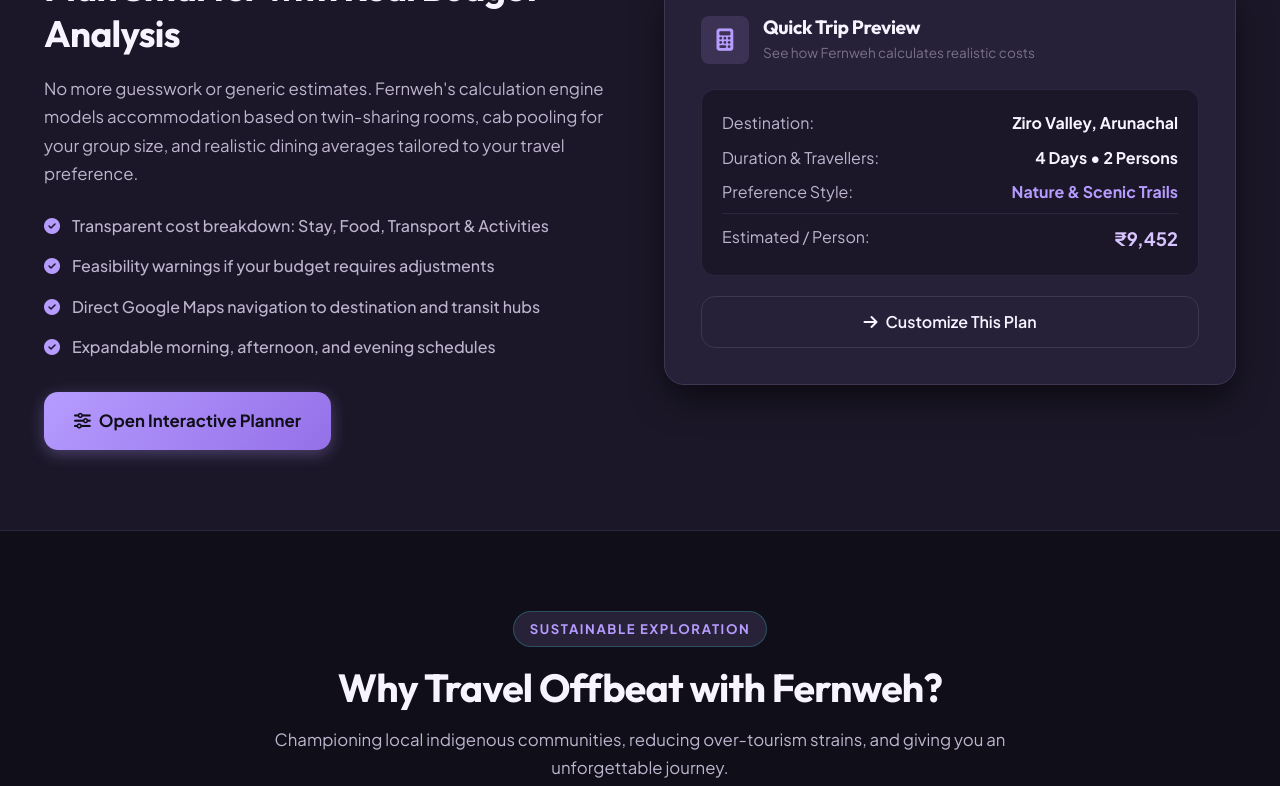
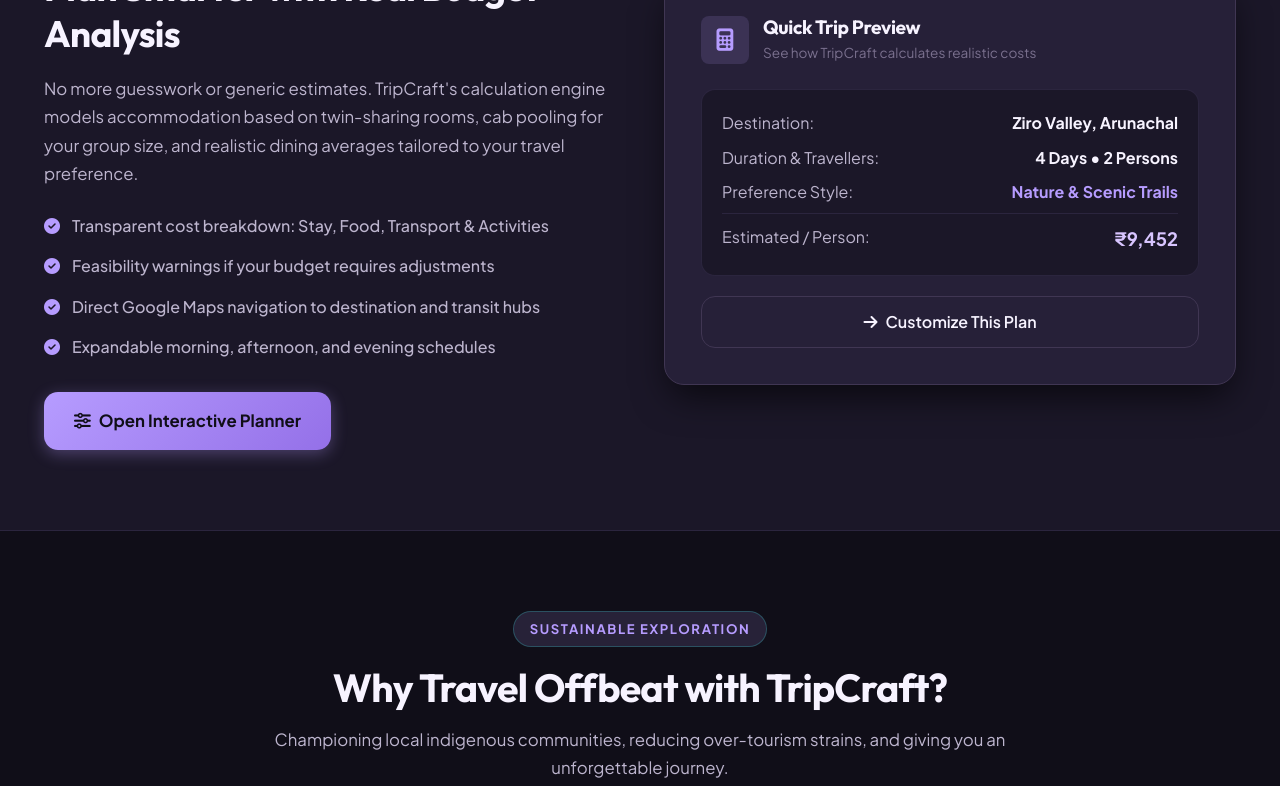
Before and after one commit to kalash9871/Fernweh, a plain HTML site: page index.html in a window 1280 px wide. Shown: the part 3175-3961 px from the top of the page. Drawn offline with nearby package versions, Linux system fonts and the light colour scheme; no server answers.

Commit message:
Update application branding from Fernweh to TripCraft

```diff
--- a/index.html
+++ b/index.html
@@ -3,8 +3,8 @@
 <head>
     <meta charset="UTF-8">
     <meta name="viewport" content="width=device-width, initial-scale=1.0">
-    <title>Fernweh — Explore India's Hidden Gems & Plan Smart Trips</title>
-    <meta name="description" content="Fernweh is a modern travel platform featuring 9 handpicked hidden destinations in India, realistic budget calculations, and personalized day-wise itineraries.">
+    <title>TripCraft — Explore India's Hidden Gems & Plan Smart Trips</title>
+    <meta name="description" content="TripCraft is a modern travel platform featuring 9 handpicked hidden destinations in India, realistic budget calculations, and personalized day-wise itineraries.">
 
     <!-- Google Fonts -->
     <link rel="preconnect" href="https://fonts.googleapis.com">
@@ -163,7 +163,7 @@
                         Plan Smarter with Real Budget Analysis
                     </h2>
                     <p style="font-size: 1.05rem; color: var(--text-secondary); margin-bottom: 24px; line-height: 1.7;">
-                        No more guesswork or generic estimates. Fernweh's calculation engine models accommodation based on twin-sharing rooms, cab pooling for your group size, and realistic dining averages tailored to your travel preference.
+                        No more guesswork or generic estimates. TripCraft's calculation engine models accommodation based on twin-sharing rooms, cab pooling for your group size, and realistic dining averages tailored to your travel preference.
                     </p>
                     <ul style="display: flex; flex-direction: column; gap: 14px; margin-bottom: 32px;">
                         <li style="display: flex; align-items: center; gap: 12px; font-weight: 500;">
@@ -191,7 +191,7 @@
                         </div>
                         <div>
                             <h4 style="font-size: 1.2rem; color: var(--text-main);">Quick Trip Preview</h4>
-                            <span style="font-size: 0.85rem; color: var(--text-muted);">See how Fernweh calculates realistic costs</span>
+                            <span style="font-size: 0.85rem; color: var(--text-muted);">See how TripCraft calculates realistic costs</span>
                         </div>
                     </div>
 
@@ -221,12 +221,12 @@
             </div>
         </section>
 
-        <!-- Why Choose Fernweh / Sustainable Travel -->
+        <!-- Why Choose TripCraft / Sustainable Travel -->
         <section style="padding: 80px 0;">
             <div class="container">
                 <div class="section-header">
                     <span class="section-tag">Sustainable Exploration</span>
-                    <h2 class="section-title">Why Travel Offbeat with Fernweh?</h2>
+                    <h2 class="section-title">Why Travel Offbeat with TripCraft?</h2>
                     <p class="section-subtitle">
                         Championing local indigenous communities, reducing over-tourism strains, and giving you an unforgettable journey.
                     </p>
@@ -327,7 +327,7 @@
 
         <div class="footer-bottom">
             <div class="container footer-bottom-content">
-                <p>© 2026 Fernweh — BCA 5th Semester Web Application Development Project. Built with clean code for educational viva demonstration.</p>
+                <p>© 2026 TripCraft — BCA 5th Semester Web Application Development Project. Built with clean code for educational viva demonstration.</p>
                 <p class="footer-disclaimer-text">All travel costs and routes are simulated estimates for academic presentation.</p>
             </div>
         </div>
```
